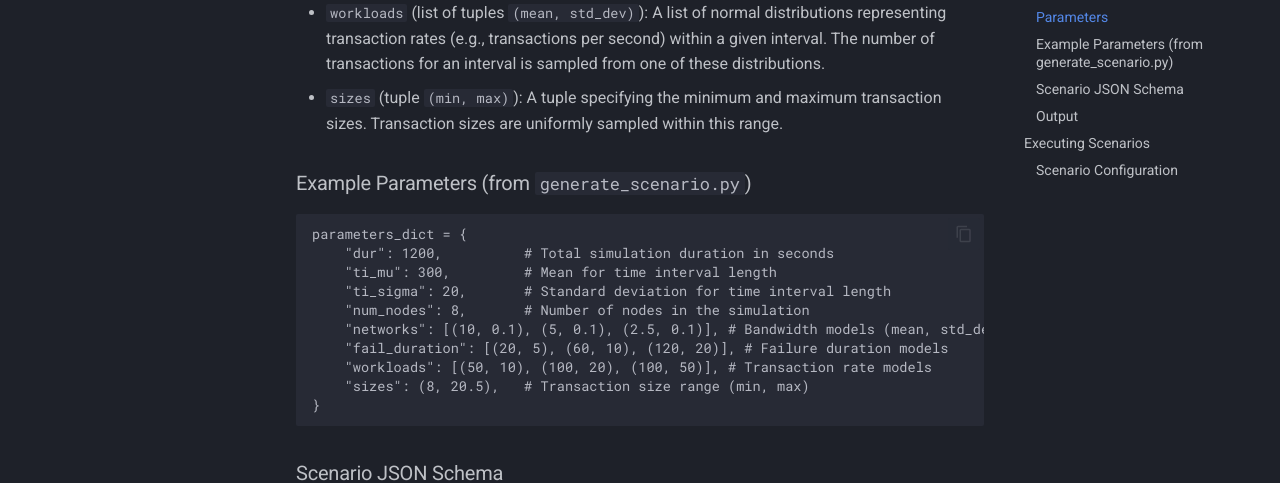
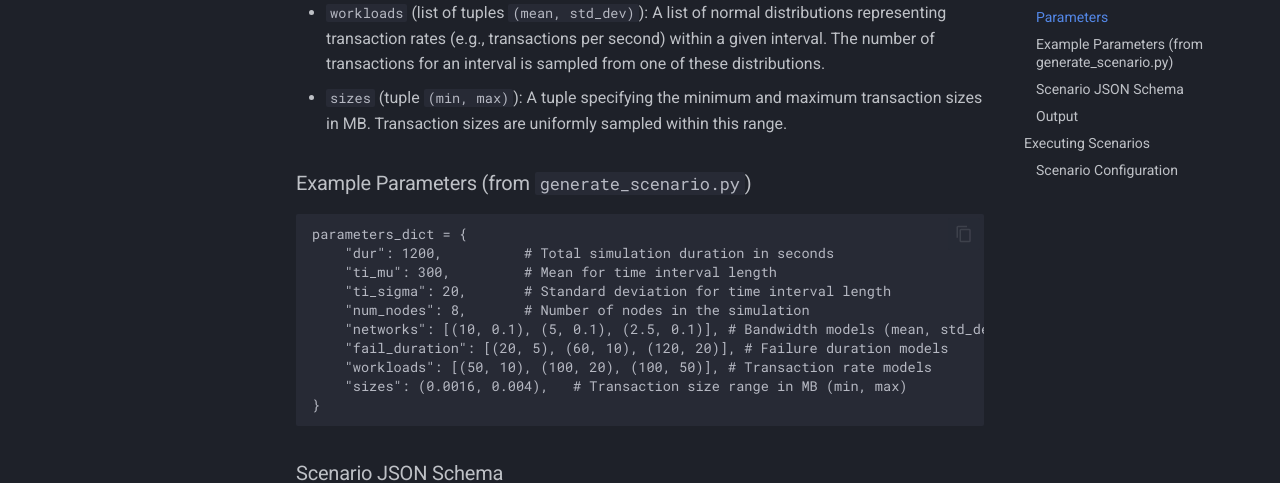
Before and after one commit to GiorgDiama/SymBChainSim, an MkDocs documentation site: the page built from docs/scenarios.md, in a window 1280 px wide and 1400 px high, scrolled down 1436 px. Shown: the part 172-655 px from the top of the window. Built offline with MkDocs 1.6.1 and Material for MkDocs 9.7.7, drawn with Linux system fonts in a browser that asks for light colours; comment, search, counter and statistics services are not loaded; some of the changed text lies outside the part shown.

Commit message:
Use MB for scenario transaction sizes and regenerate light_scenario

````diff
--- a/docs/scenarios.md
+++ b/docs/scenarios.md
@@ -39,7 +39,7 @@ The `generate_scenario.py` script uses a dictionary of parameters to define the
 -   `fail_duration` (list of tuples `(mean, std_dev)`):
     - A list of normal distributions defining the duration of node failures. When a node fails, its downtime is sampled from one of these distributions.
 -   `workloads` (list of tuples `(mean, std_dev)`): A list of normal distributions representing transaction rates (e.g., transactions per second) within a given interval. The number of transactions for an interval is sampled from one of these distributions.
--   `sizes` (tuple `(min, max)`): A tuple specifying the minimum and maximum transaction sizes. Transaction sizes are uniformly sampled within this range.
+-   `sizes` (tuple `(min, max)`): A tuple specifying the minimum and maximum transaction sizes in MB. Transaction sizes are uniformly sampled within this range.
 
 ### Example Parameters (from `generate_scenario.py`)
 
@@ -52,7 +52,7 @@ parameters_dict = {
     "networks": [(10, 0.1), (5, 0.1), (2.5, 0.1)], # Bandwidth models (mean, std_dev)
     "fail_duration": [(20, 5), (60, 10), (120, 20)], # Failure duration models
     "workloads": [(50, 10), (100, 20), (100, 50)], # Transaction rate models
-    "sizes": (8, 20.5),   # Transaction size range (min, max)
+    "sizes": (0.0016, 0.004),   # Transaction size range in MB (min, max)
 }
 ```
 
@@ -88,7 +88,7 @@ Generated scenarios adhere to the following JSON structure:
     -   `end`: The end time of the interval.
     -   `network`: A list of tuples, where each tuple `(node_id, bandwidth)` specifies the assigned bandwidth for a given node during this interval.
     -   `faults`: A list of tuples `(node_id, fail_time, duration)` indicating when a specific node fails and for how long within this interval.
-    -   `transactions`: A sorted list of tuples `(creator, id, timestamp, size)` representing the transactions generated during this interval. Transactions are sorted by `timestamp`.
+    -   `transactions`: A sorted list of tuples `(creator, id, timestamp, size)` (size in MB) representing the transactions generated during this interval. Transactions are sorted by `timestamp`.
 
 ### Output
 
````
Also changed, not shown: 3 other files.
